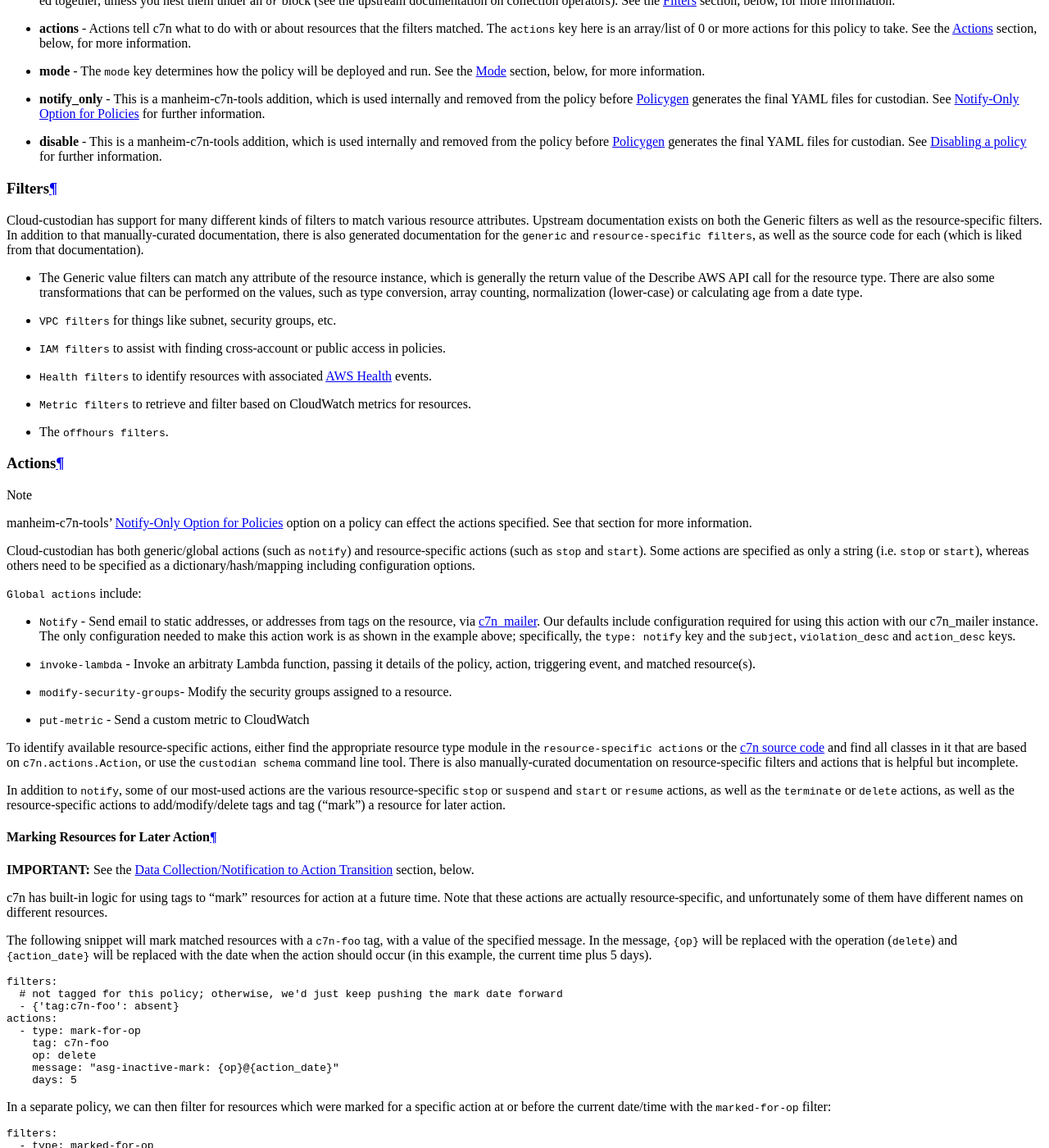
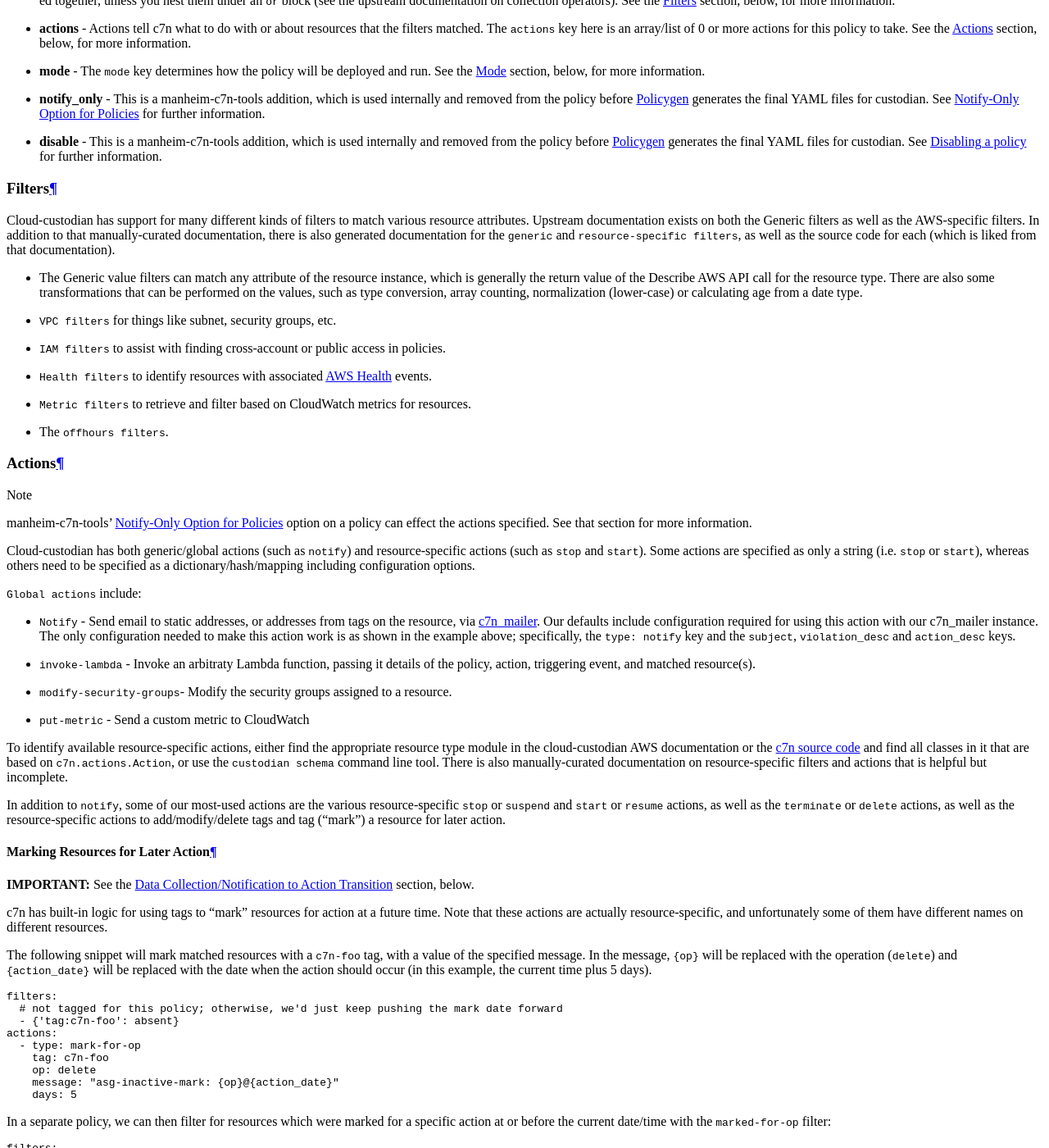
Before and after one commit to manheim/manheim-c7n-tools, a Sphinx documentation site: the page built from docs/source/policies.rst, in a window 1280 px wide and 1400 px high, scrolled down 4522 px. Shown: the whole window at 82% size. Built offline with Sphinx 7.4.7 and the Read the Docs theme 2.0.0, drawn with Linux system fonts in a browser that asks for light colours; cross-references to code outside the pages are shown as plain code; some of the changed text lies outside the part shown.

Commit message:
fix: updated links

```diff
--- a/docs/source/policies.rst
+++ b/docs/source/policies.rst
@@ -262,7 +262,7 @@
 
 Cloud-custodian has support for many different kinds of filters to match various resource attributes.
 Upstream documentation exists on both the :ref:`Generic filters <cloud custodian:filters>`
-as well as the :ref:`resource-specific filters <cloud custodian:policy>`.
+as well as the :ref:`AWS-specific filters <cloud custodian:aws>`.
 In addition to that manually-curated documentation, there is also generated
 documentation for the :py:mod:`generic <cloud custodian:c7n.filters>`
 and :py:mod:`resource-specific filters <cloud custodian:c7n.resources>`, as well as the source
@@ -304,11 +304,11 @@
 -  :py:class:`put-metric <cloud custodian:c7n.actions.metric.PutMetric>` - Send a custom metric to CloudWatch
 
 To identify available resource-specific actions, either find the appropriate resource type module in the
-:py:mod:`resource-specific actions <cloud custodian:c7n.resources>` or the
+:ref:`cloud-custodian AWS documentation <cloud custodian:aws>` or the
 `c7n source code <https://github.com/capitalone/cloud-custodian/tree/master/c7n/resources>`_
 and find all classes in it that are based on ``c7n.actions.Action``, or use the ``custodian schema``
 command line tool. There is also
-:ref:`manually-curated documentation on resource-specific filters and actions <cloud custodian:policy>`
+:ref:`manually-curated documentation on resource-specific filters and actions <cloud custodian:aws>`
 that is helpful but incomplete.
 
 In addition to ``notify``, some of our most-used actions are the various resource-specific ``stop`` or
```
Also changed, not shown: other parts of docs/source/policies.rst (+1 -1 lines).
